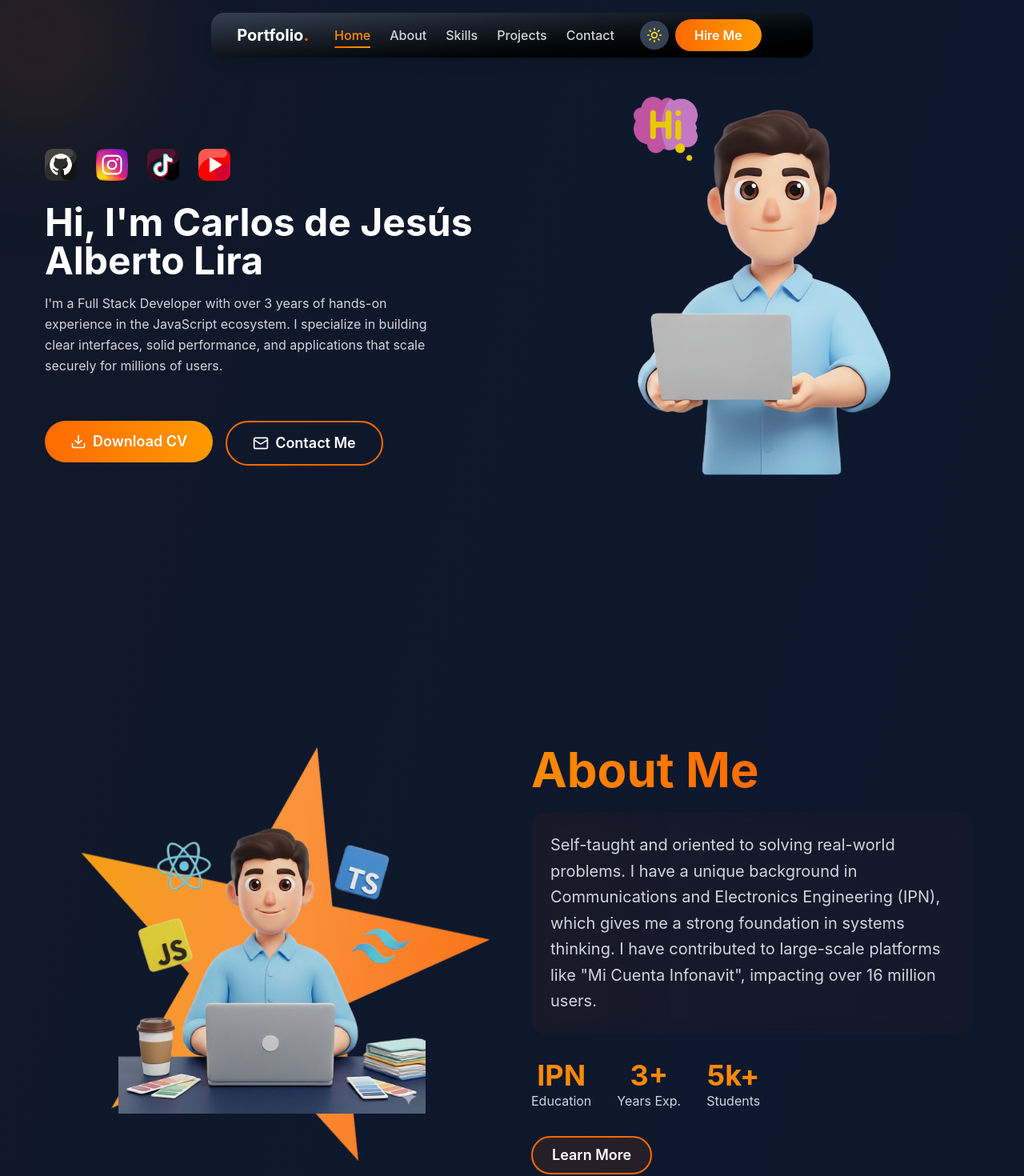
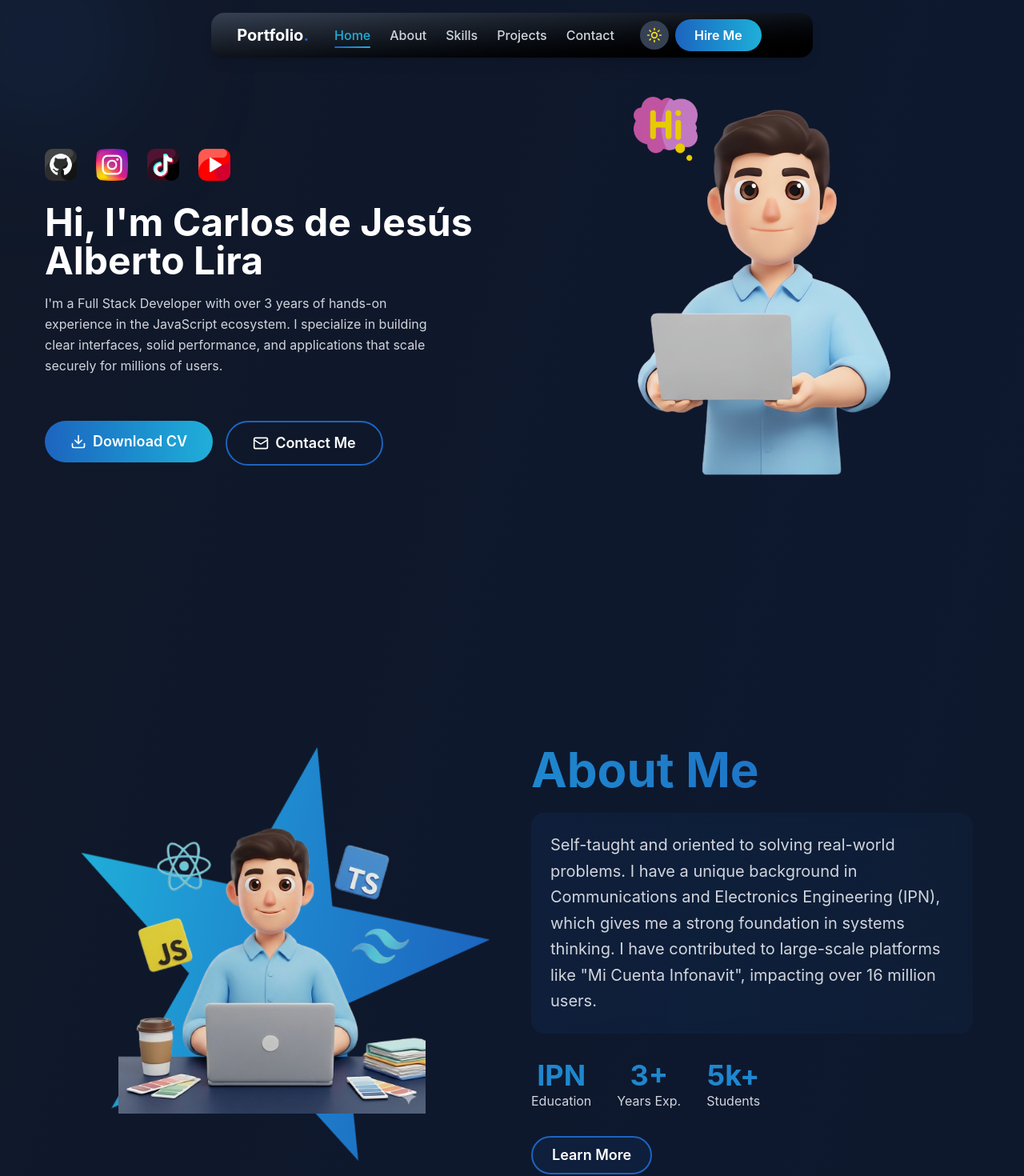
Before and after one commit to carlosalberto05/Portfolio-Carlos-Lira, a React (Vite) app: page / in a window 1280 px wide. Shown: the top 1470 px of the page at 80% size. Built offline with nearby package versions, Linux system fonts and the light colour scheme.

Commit message:
fix(projects): new scale colors was implemented

```diff
--- a/src/components/About.jsx
+++ b/src/components/About.jsx
@@ -14,7 +14,7 @@ const About = ({ darkMode }) => {
         >
           <div className="relative w-75 h-75 lg:w-96 lg:h-96">
             <div
-              className="absolute -inset-6 lg:-inset-20 bg-linear-to-l from-[#f97316] via-[#fb923c] to-[#f59e0b] rotate-12 star-shape z-0"
+              className="absolute -inset-6 lg:-inset-20 bg-linear-to-l from-brand-1 via-brand-2 to-brand-3 rotate-12 star-shape z-0"
               data-aos="zoom-in"
               data-aos-delay="600"
             />
@@ -36,7 +36,7 @@ const About = ({ darkMode }) => {
         >
           <header>
             <h1
-              className="text-3xl sm:text-4xl lg:text-5xl xl:text-6xl font-bold mb-4 sm:mb-6 text-transparent bg-linear-to-r from-orange-400 to-orange-600 bg-clip-text"
+              className="text-3xl sm:text-4xl lg:text-5xl xl:text-6xl font-bold mb-4 sm:mb-6 text-transparent bg-linear-to-r from-brand-2 to-brand-1 bg-clip-text"
               data-aos="fade-up"
               data-aos-delay="400"
             >
@@ -45,7 +45,7 @@ const About = ({ darkMode }) => {
           </header>
 
           <p
-            className={`text-sm sm:text-base lg:text-lg xl:text-xl mb-6 sm:mb-8 leading-relaxed bg-linear-to-r from-orange-900/10 to-orange-900/5 p-4 sm:p-6 rounded-xl sm:rounded-2xl backdrop-blur-sm ${
+            className={`text-sm sm:text-base lg:text-lg xl:text-xl mb-6 sm:mb-8 leading-relaxed bg-linear-to-r from-brand-1/10 to-brand-2/5 p-4 sm:p-6 rounded-xl sm:rounded-2xl backdrop-blur-sm ${
               darkMode ? "text-gray-300" : "text-gray-700"
             }`}
             data-aos="fade-up"
@@ -64,7 +64,7 @@ const About = ({ darkMode }) => {
               data-aos="zoom-in"
               data-aos-delay="600"
             >
-              <div className="text-2xl sm:text-3xl lg:text-4xl font-bold text-orange-400">
+              <div className="text-2xl sm:text-3xl lg:text-4xl font-bold text-brand-2">
                 IPN
               </div>
               <div
@@ -81,7 +81,7 @@ const About = ({ darkMode }) => {
               data-aos="zoom-in"
               data-aos-delay="650"
             >
-              <div className="text-2xl sm:text-3xl lg:text-4xl font-bold text-orange-400">
+              <div className="text-2xl sm:text-3xl lg:text-4xl font-bold text-brand-2">
                 3+
               </div>
               <div
@@ -98,7 +98,7 @@ const About = ({ darkMode }) => {
               data-aos="zoom-in"
               data-aos-delay="700"
             >
-              <div className="text-2xl sm:text-3xl lg:text-4xl font-bold text-orange-400">
+              <div className="text-2xl sm:text-3xl lg:text-4xl font-bold text-brand-2">
                 5k+
               </div>
               <div
@@ -112,9 +112,9 @@ const About = ({ darkMode }) => {
           </div>
 
           <button
-            className={`w-full sm:w-auto border-2 border-orange-500 inline-flex items-center justify-center py-2 px-4 sm:px-6 hover:shadow-[0_0_40px_rgb(255,165,0,0.7)] rounded-full text-base sm:text-lg font-semibold transition-all duration-300 transform ${
+            className={`w-full sm:w-auto border-2 border-brand-1 inline-flex items-center justify-center py-2 px-4 sm:px-6 hover:shadow-[0_0_40px_rgba(29,100,191,0.7)] rounded-full text-base sm:text-lg font-semibold transition-all duration-300 transform ${
               darkMode
-                ? "text-white bg-orange-500/10"
+                ? "text-white bg-brand-1/10"
                 : "text-gray-800 bg-white/90"
             }`}
             data-aos="fade-up"
--- a/src/components/Hero.jsx
+++ b/src/components/Hero.jsx
@@ -31,20 +31,20 @@ const Hero = ({ darkMode }) => {
     textPrimary: "text-white",
     textSecondary: "text-gray-300",
     buttonSecondary: `
-      text-white border-2 border-orange-500
-      hover:bg-orange-600
+      text-white border-2 border-brand-1
+      hover:bg-brand-2
     `,
-    decorativeCircle: "bg-orange-500 opacity-10",
+    decorativeCircle: "bg-brand-1 opacity-10",
   };
 
   const lightTheme = {
     textPrimary: "text-gray-900",
     textSecondary: "text-gray-700",
     buttonSecondary: `
-      text-gray-800 border-2 border-orange-500
-      hover:bg-orange-500 hover:text-white
+      text-gray-800 border-2 border-brand-1
+      hover:bg-brand-1 hover:text-white
     `,
-    decorativeCircle: "bg-orange-400 opacity-20",
+    decorativeCircle: "bg-brand-2 opacity-20",
   };
 
   const theme = darkMode ? darkTheme : lightTheme;
@@ -113,7 +113,7 @@ const Hero = ({ darkMode }) => {
                   download="Carlos_Alberto_Lira_Software Engineer_Frontend_Developer_CV.pdf"
                   className="w-full sm:w-auto"
                 >
-                  <button className="w-full sm:w-auto inline-flex items-center justify-center text-white bg-linear-to-r from-orange-500 to-amber-500 border-0 py-3 px-6 sm:px-8 hover:shadow-[0_0_40px_rgb(255,165,0,0.7)] rounded-full text-base sm:text-lg font-semibold transition-all duration-300 transform">
+                  <button className="w-full sm:w-auto inline-flex items-center justify-center text-white bg-linear-to-r from-brand-1 to-brand-3 border-0 py-3 px-6 sm:px-8 hover:shadow-[0_0_40px_rgba(29,100,191,0.7)] rounded-full text-base sm:text-lg font-semibold transition-all duration-300 transform">
                     <DownloadIcon className="w-4 h-4 sm:h-5 sm:w-5 mr-2" />
                     Download CV
                   </button>
@@ -121,7 +121,7 @@ const Hero = ({ darkMode }) => {
 
                 <a href="#contact" className="w-full sm:w-auto">
                   <button
-                    className={`w-full sm:w-auto inline-flex items-center justify-center ${theme.buttonSecondary} border-0 py-3 px-6 sm:px-8 hover:shadow-[0_0_40px_rgb(255,165,0,0.7)] rounded-full text-base sm:text-lg font-semibold transition-all duration-300 transform`}
+                    className={`w-full sm:w-auto inline-flex items-center justify-center ${theme.buttonSecondary} border-0 py-3 px-6 sm:px-8 hover:shadow-[0_0_40px_rgba(29,100,191,0.7)] rounded-full text-base sm:text-lg font-semibold transition-all duration-300 transform`}
                   >
                     <Mail className="w-4 h-4 sm:w-5 sm:h-5 mr-2" />
                     Contact Me
--- a/src/components/Navbar.jsx
+++ b/src/components/Navbar.jsx
@@ -15,23 +15,23 @@ const Navbar = ({ darkMode, toggleDarkMode }) => {
   ]
 
   const lightColors = {
-    navBg: 'bg-linear-to-br from-orange-200 to-white',
+    navBg: 'bg-linear-to-br from-brand-5 to-white',
     textPrimary: 'text-gray-900',
     textSecondary: 'text-gray-800',
-    textHover: 'text-orange-500',
-    textActive: 'text-orange-600',
-    indicator: 'from-orange-500 to-amber-500',
-    button: 'from-orange-500 to-amber-500',
+    textHover: 'text-brand-1',
+    textActive: 'text-brand-2',
+    indicator: 'from-brand-1 to-brand-3',
+    button: 'from-brand-1 to-brand-3',
   }
 
   const darkColors = {
     navBg: 'bg-linear-to-br from-gray-700 to-black',
     textPrimary: 'text-white',
     textSecondary: 'text-gray-300',
-    textHover: 'text-orange-400',
-    textActive: 'text-orange-400',
-    indicator: 'from-orange-500 to-amber-500',
-    button: 'from-orange-500 to-amber-500',
+    textHover: 'text-brand-3',
+    textActive: 'text-brand-3',
+    indicator: 'from-brand-1 to-brand-3',
+    button: 'from-brand-1 to-brand-3',
   }
 
   const colors = darkMode ? darkColors : lightColors
@@ -57,7 +57,7 @@ const Navbar = ({ darkMode, toggleDarkMode }) => {
             className="flex items-center space-x-2"
           >
             <span className={`text-xl font-bold ${colors.textPrimary}`}>
-              Portfolio<span className="text-orange-500">.</span>
+              Portfolio<span className="text-brand-1">.</span>
             </span>
           </motion.a>
 
@@ -74,7 +74,7 @@ const Navbar = ({ darkMode, toggleDarkMode }) => {
                   className={`font-medium transition-colors duration-300 ${
                     activeSection === item.name.toLowerCase()
                       ? colors.textActive
-                      : `${colors.textSecondary} hover:text-orange-500`
+                      : `${colors.textSecondary} hover:text-brand-1`
                   }`}
                   whileHover={{ scale: 1.05 }}
                   whileTap={{ scale: 0.95 }}
@@ -177,7 +177,7 @@ const Navbar = ({ darkMode, toggleDarkMode }) => {
                       activeSection === item.name.toLowerCase()
                         ? darkMode
                           ? 'bg-gray-800'
-                          : 'bg-orange-50'
+                          : 'bg-brand-5'
                         : ''
                     }`}
                   >
--- a/src/components/Skills.jsx
+++ b/src/components/Skills.jsx
@@ -25,7 +25,7 @@ const Skills = ({ darkMode }) => {
       name: 'JavaScript',
       icon: react,
       level: 95,
-      color: 'from-yellow-400 to-orange-500',
+      color: 'from-brand-2 to-brand-1',
     },
     {
       name: 'Node.js',
@@ -76,7 +76,7 @@ const Skills = ({ darkMode }) => {
               <span
                 style={{
                   background:
-                    'linear-gradient(to right, #f97316, #f59e0b)',
+                    'linear-gradient(to right, #1d64bf, #20afd9)',
                   WebkitBackgroundClip: 'text',
                   backgroundClip: 'text',
                   color: 'transparent',
@@ -114,7 +114,7 @@ const Skills = ({ darkMode }) => {
                       : 'linear-gradient(to bottom right, #ffffff, #f3f4f6)',
                     borderColor: darkMode ? '#374151' : '#e5e7eb',
                   }}
-                  className="h-full p-6 rounded-2xl border hover:border-orange-500/50 transition-all duration-300 hover:-translate-y-2 group hover:shadow-[0_0_30px_rgb(255,165,0,0.15)]"
+                  className="h-full p-6 rounded-2xl border hover:border-brand-1/50 transition-all duration-300 hover:-translate-y-2 group hover:shadow-[0_0_30px_rgba(29,100,191,0.15)]"
                 >
                   <div className="flex items-center mb-6">
                     <div
@@ -154,7 +154,7 @@ const Skills = ({ darkMode }) => {
                       className="font-bold"
                         style={{
                           background:
-                          'linear-gradient(to right, #f97316, #f59e0b)',
+                            'linear-gradient(to right, #1d64bf, #20afd9)',
                           WebkitBackgroundClip: 'text',
                           backgroundClip: 'text',
                           color: 'transparent',
@@ -185,7 +185,7 @@ const Skills = ({ darkMode }) => {
                       className="h-1 rounded-full opacity-70 group-hover:w-full transition-all duration-500 w-1/3"
                       style={{
                         background:
-                          'linear-gradient(to right, #f97316, #f59e0b)',
+                          'linear-gradient(to right, #1d64bf, #20afd9)',
                       }}
                     />
                   </div>
--- a/src/index.css
+++ b/src/index.css
@@ -1,4 +1,12 @@
 @import "tailwindcss";
+
+@theme {
+  --color-brand-1: #1d64bf;
+  --color-brand-2: #1f87ce;
+  --color-brand-3: #20afd9;
+  --color-brand-4: #55dedf;
+  --color-brand-5: #c6efed;
+}
 
 @custom-variant dark (&:where(.dark, .dark *));
 
```
Also changed, not shown: src/components/Contact.jsx (+14 -15 lines), src/components/Footer.jsx (+4 -4 lines), src/components/Projects.jsx (+6 -6 lines). Lines whose indentation alone changed are shown as unchanged.
